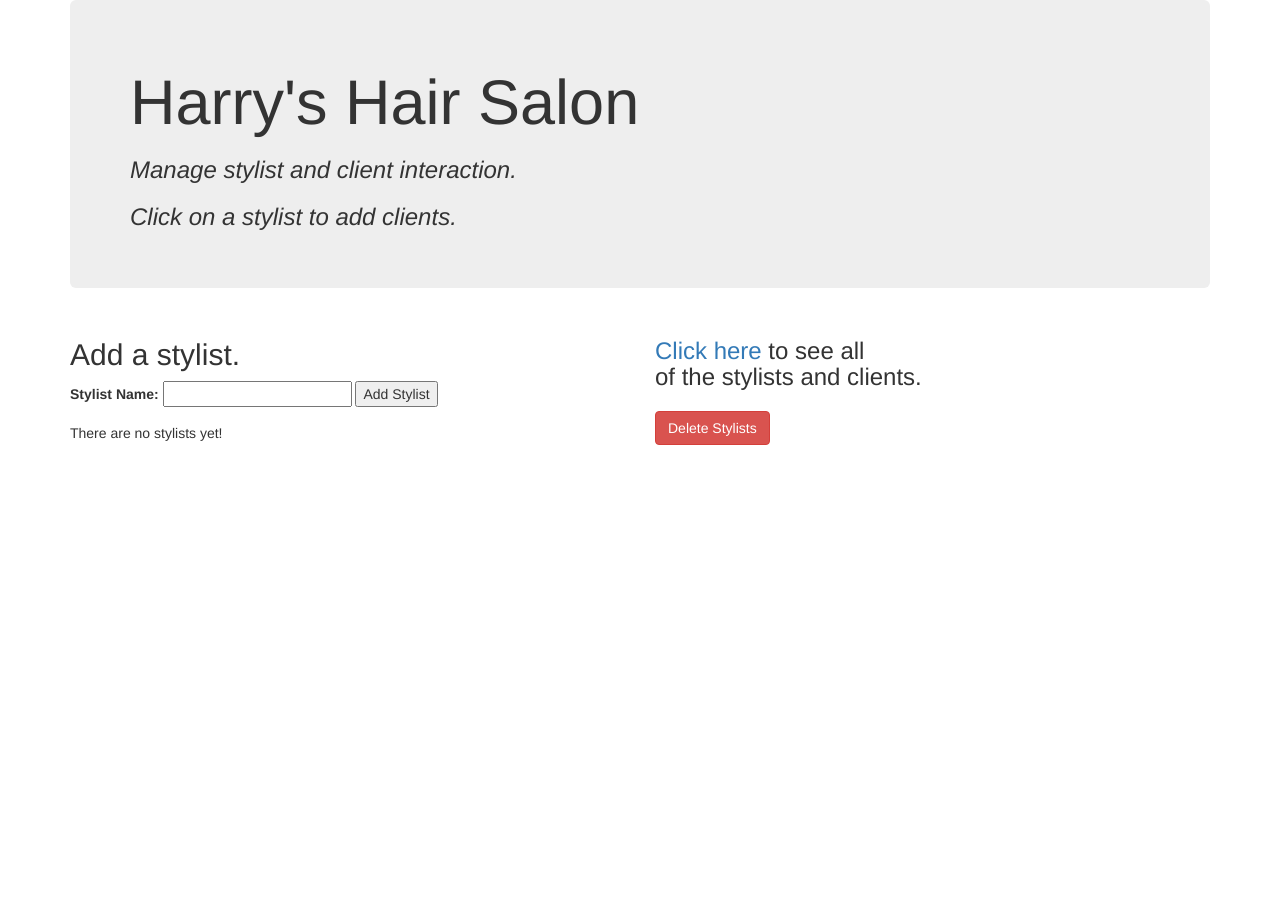
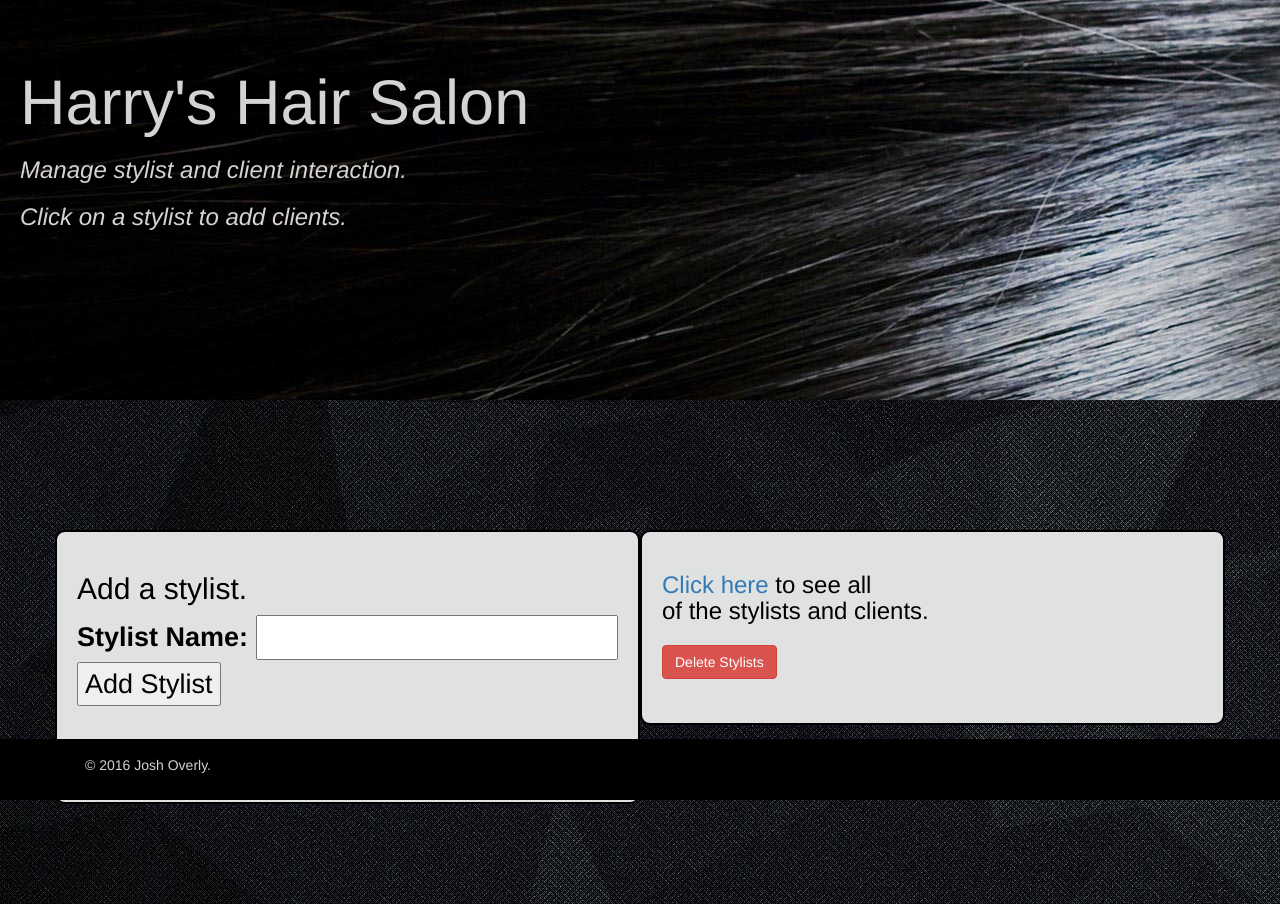
Before and after one commit to jos-h20/hair_salon_php, a PHP site: template views/index.html.twig in a window 1280 px wide. Before the commit the page ends 445 px from the top, so only its background shows below. Run offline with PHP 8.4, Linux system fonts and the light colour scheme; the template is opened without the code that fills it, so the values that code supplies are empty; some libraries are stand-ins or nearby versions.

Commit message:
clean up code, add styling

```diff
--- a/src/Client.php
+++ b/src/Client.php
@@ -11,12 +11,10 @@
             $this->stylist_id = $stylist_id;
             $this->id = $id;
         }
-
         function setClientName($new_client_name)
         {
             $this->client_name = $new_client_name;
         }
-
         function getClientName()
         {
             return $this->client_name;
@@ -53,7 +51,6 @@
             }
             return $clients;
         }
-
         static function deleteAll()
         {
             $GLOBALS['DB']->exec("DELETE FROM clients;");
@@ -82,7 +79,4 @@
        }
     }
 
-
-
-
 ?>
--- a/src/Stylist.php
+++ b/src/Stylist.php
@@ -9,12 +9,10 @@
             $this->stylist_name = $stylist_name;
             $this->id = $id;
         }
-
         function setStylistName($new_stylist_name)
         {
             $this->stylist_name = (string) $new_stylist_name;
         }
-
         function getStylistName()
         {
             return $this->stylist_name;
--- a/views/index.html.twig
+++ b/views/index.html.twig
@@ -1,27 +1,24 @@
 <html>
 <head>
     <link rel="stylesheet" href="https://maxcdn.bootstrapcdn.com/bootstrap/3.3.6/css/bootstrap.min.css" integrity="sha384-1q8mTJOASx8j1Au+a5WDVnPi2lkFfwwEAa8hDDdjZlpLegxhjVME1fgjWPGmkzs7" crossorigin="anonymous">
+    <link rel="stylesheet" href="/css/styles.css" type="text/css">
     <title>Hair Salon</title>
 </head>
 <body>
-    <div class="container">
-
-
     <div class="jumbotron">
         <h1>Harry's Hair Salon</h1>
         <h3><em>Manage stylist and client interaction.</em></h3>
         <h3><em>Click on a stylist to add clients.</em></h3>
     </div>
-
+    <div class="container">
         <div class="row">
-        <div class="col-sm-6">
+            <div class="col-sm-6 form">
                 <h2>Add a stylist.</h2>
                 <form action="/stylist" method="post">
                     <label for="name">Stylist Name:</label>
                     <input id="name" name="name" type="text">
                     <button type="submit">Add Stylist</button>
                 </form>
-
                 {% if stylists is not empty %}
                     <h2>Here are the stylists:</h2>
                     <ul>
@@ -32,22 +29,21 @@
                 {% else %}
                  <p>There are no stylists yet!</p>
                 {% endif %}
-
             </div>
-        <div class="col-sm-6">
-
+            <div class="col-sm-6 form">
                 <h3><a href="/total">Click here</a> to see all </br>of the stylists and clients.<h3>
                 <form action='/delete_stylists' method='post'>
                     <button class='btn btn-danger' type='submit'>Delete Stylists</button>
                 </form>
-
-
             </div>
-
         </div>
-
     </div>
-
-
+    <div class="navbar navbar-fixed-bottom" role="navigation">
+        <div class="container">
+            <div class="navbar-text pull-left">
+                <p>© 2016 Josh Overly.</p>
+            </div>
+        </div>
+    </div>
 </body>
 </html>
--- /dev/null
+++ b/web/css/styles.css
@@ -0,0 +1,25 @@
+body {
+background-image: url("../img/background2.jpg");
+color: lightgray;
+}
+
+.jumbotron {
+    color: lightgray;
+    width: 100%;
+    background-image: url("../img/header.jpg");
+    padding-left: 20px;
+    height: 400px;
+}
+.col-sm-6 {
+    font-size: 27px;
+    border-radius: 10px;
+    border: 2px solid;
+    padding: 20px;
+    margin-top: 100px;
+    background-color: #E0E2E2;
+    color: black;
+    margin-bottom: 100px;
+}
+.navbar {
+    background-color: black;
+}
```
Also changed, not shown: app/app.php (+4 -7 lines), tests/ClientTest.php (+0 -1 lines), tests/StylistTest.php (+0 -2 lines), views/edit_client.html.twig (+13 -13 lines), views/edit_stylist.html.twig (+13 -11 lines), views/stylist.html.twig (+10 -7 lines), views/total.html.twig (+11 -14 lines), web/img/background.jpg (added), web/img/background2.jpg (added), web/img/header.jpg (added). Lines whose indentation alone changed are shown as unchanged.
